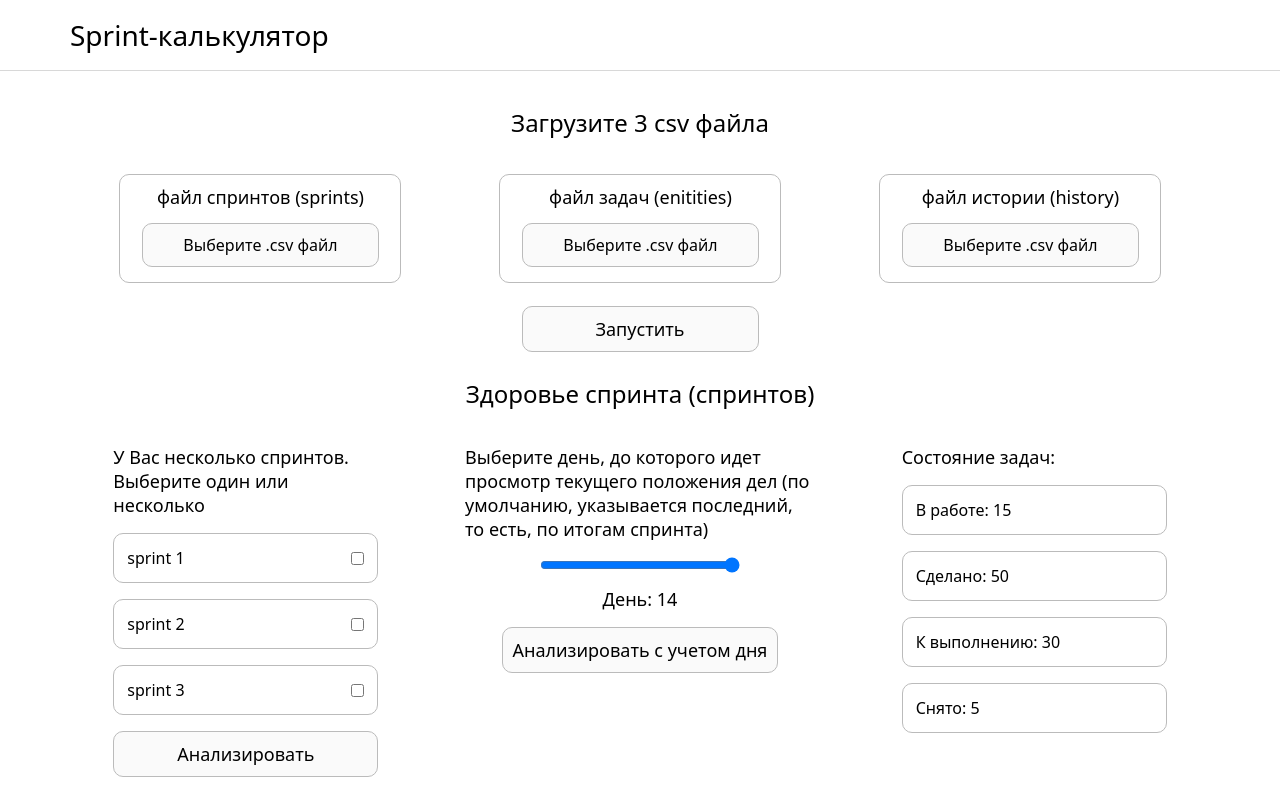
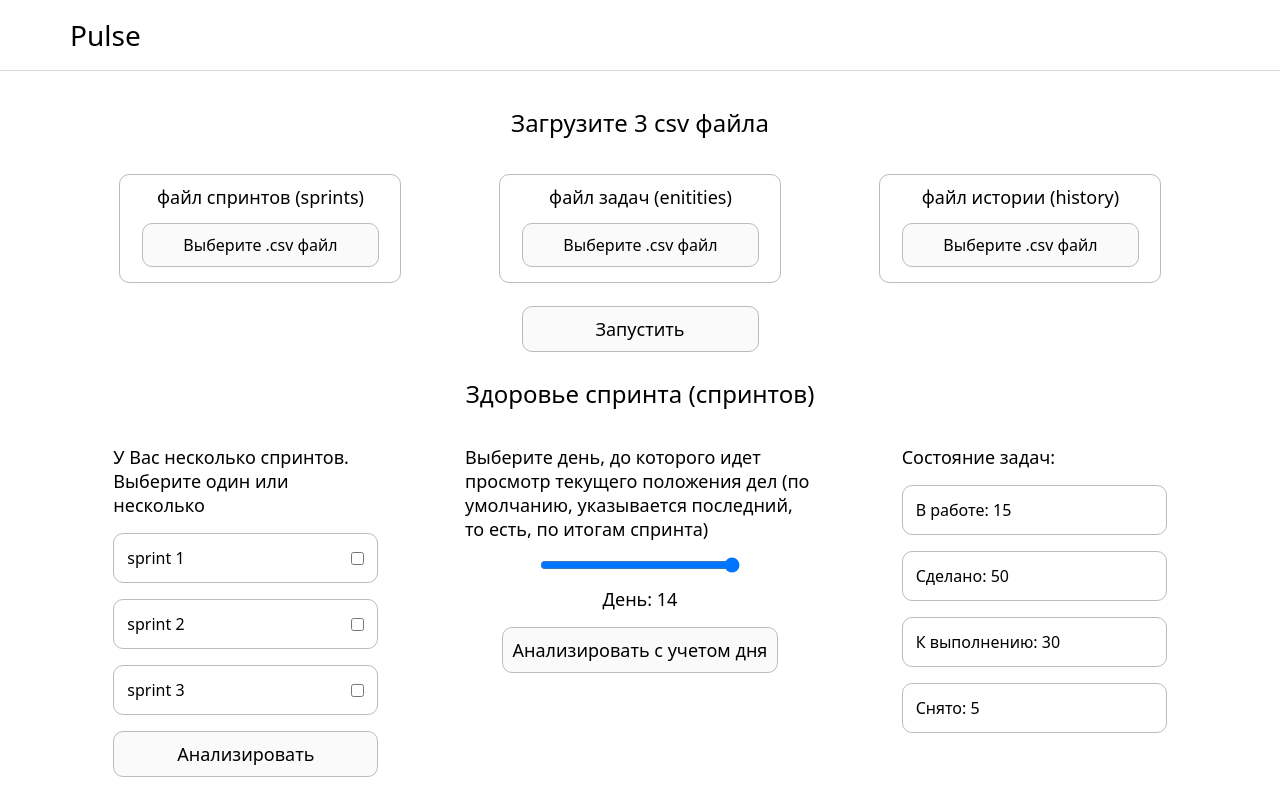
Before and after one commit to necitboss/hackaton, a React (Vite) app: page / in a window 1280 px wide. Built offline with nearby package versions, Linux system fonts and the light colour scheme.

Commit message:
Update name

```diff
--- a/src/ui/Header/index.tsx
+++ b/src/ui/Header/index.tsx
@@ -6,7 +6,7 @@ const Header = () => {
 		<header className={styles.header}>
 			<div className="container">
 				<div className={styles.header__inner}>
-					<h1 className={styles.header__title}>Sprint-калькулятор</h1>
+					<h1 className={styles.header__title}>Pulse</h1>
 				</div>
 			</div>
 		</header>
```
